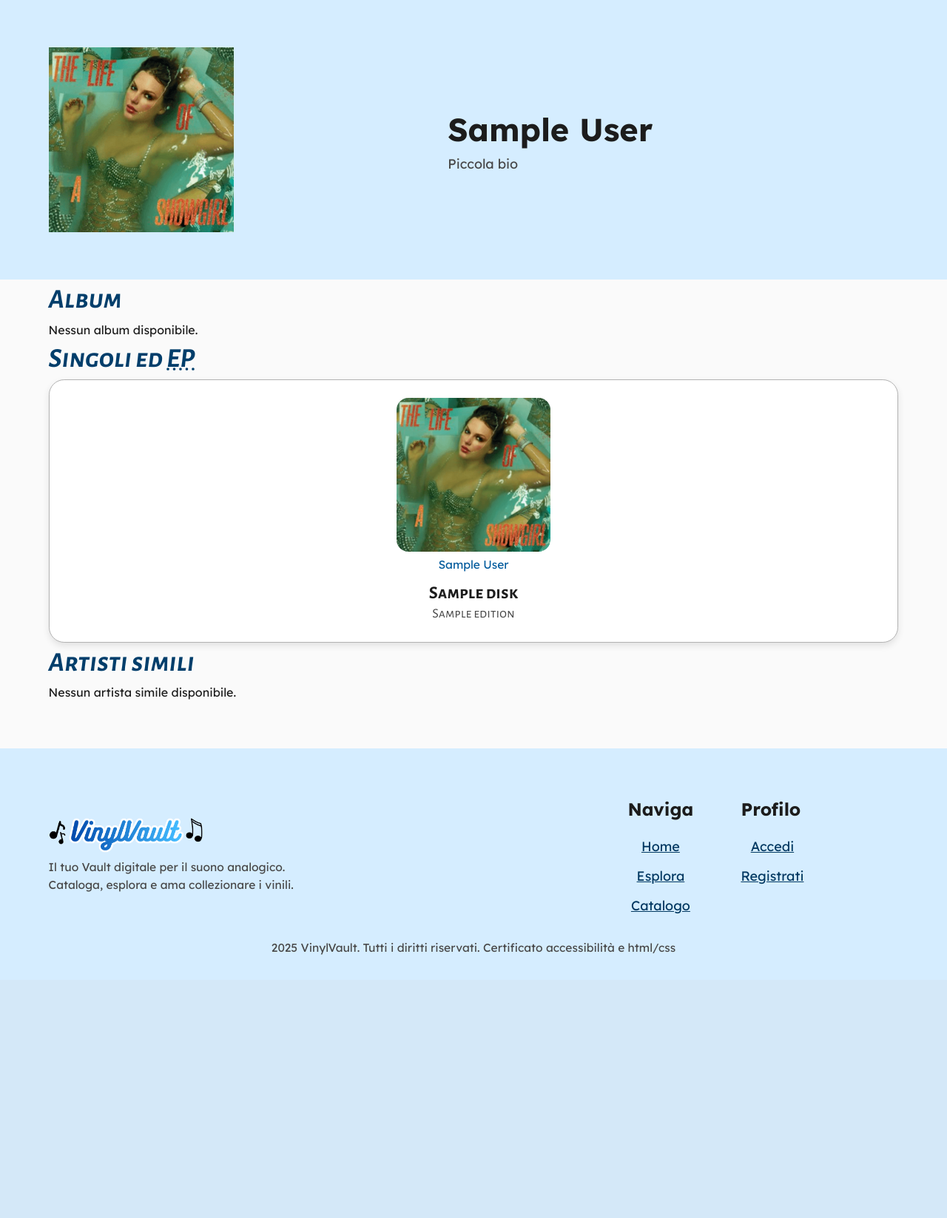
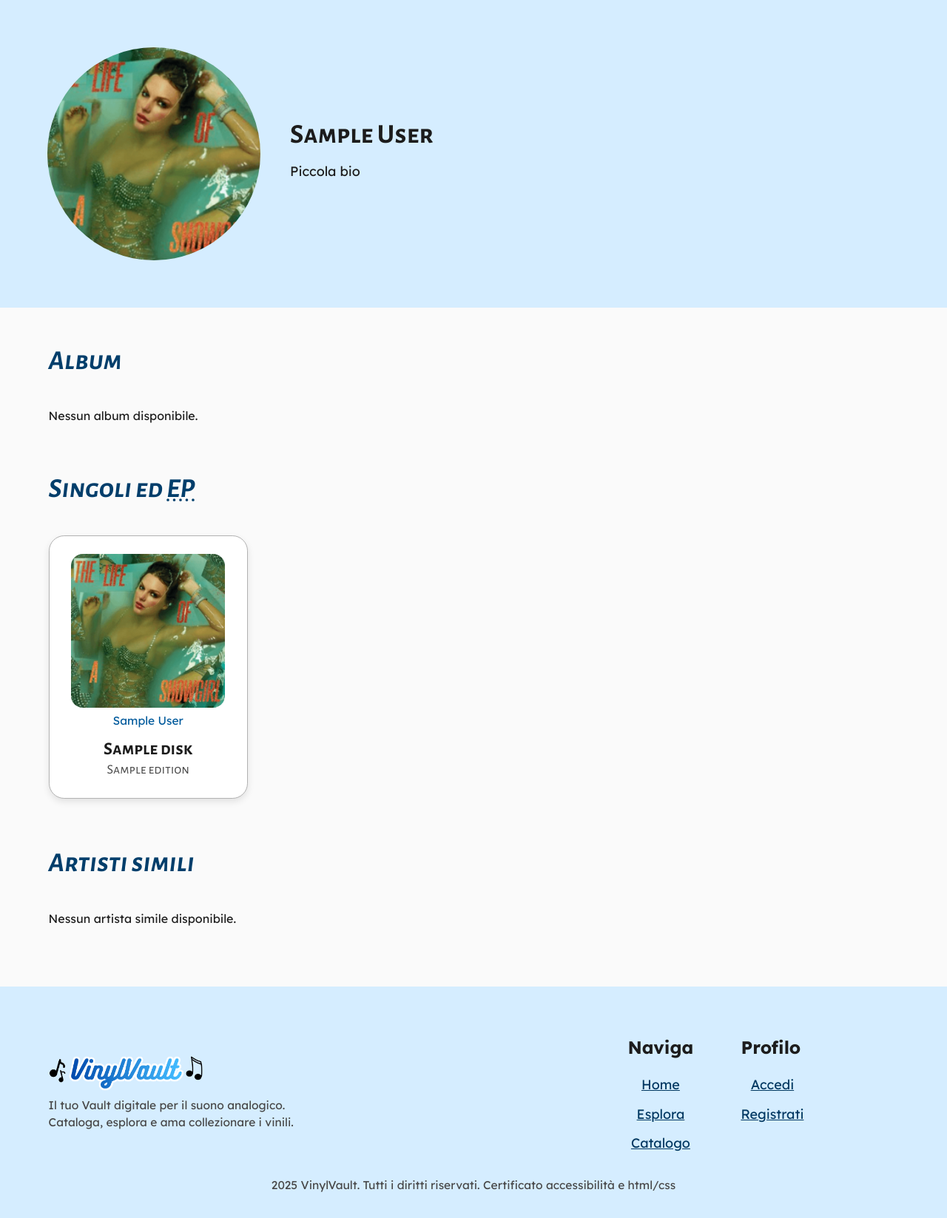
Before and after one commit to davidevigolo/vinyl-vault, a PHP site: page /artist.php?id=1 in a window 1280 px wide. Shown: the part 142-1789 px from the top of the page at 74% size. Before the commit the page ends 1433 px from the top, so only its background shows below. Run offline with PHP 8.4, Linux system fonts and the light colour scheme; tables that the repository leaves empty hold one stand-in row (values such as "Sample post"); data that the repository does not hold is empty.

Commit message:
Artista (css) completato

```diff
--- a/php/static/artist.html
+++ b/php/static/artist.html
@@ -33,7 +33,7 @@
     </nav>
 
     <main id="content">
-        <section class="hero" aria-labelledby="artist-name">
+        <section class="hero artist-hero" aria-labelledby="artist-name">
             <div class="center-container">
                 <img src="[artist_image]" alt="Foto di [artist_name]" class="artist-image">
 
@@ -52,7 +52,7 @@
                 <div class="section-title">
                     <h2 id="albums-title"><span lang="en">Album</span></h2>
                 </div>
-                <div class="trending-vinyls-container">
+                <div class="cards-container">
                     [artist_albums]
                 </div>
             </div>
@@ -63,7 +63,7 @@
                 <div class="section-title">
                     <h2 id="singles-title">Singoli ed <abbr title="Extended Play" lang="en">EP</abbr></h2>
                 </div>
-                <div class="trending-vinyls-container">
+                <div class="cards-container">
                     [artist_singles]
                 </div>
             </div>
@@ -74,7 +74,7 @@
                 <div class="section-title">
                     <h2 id="similar-artists-title">Artisti simili</h2>
                 </div>
-                <div class="most-liked-artists-container">
+                <div class="cards-container">
                     [similar_artists]
                 </div>
             </div>
--- a/stylesheets/style_desktop.css
+++ b/stylesheets/style_desktop.css
@@ -339,7 +339,7 @@ p#empty-collection-paragraph {
 
 
 
-
+/* Album Page */
 
 .album-hero .center-container {
     display: flex;
@@ -369,6 +369,12 @@ p#empty-collection-paragraph {
     margin-top: 1rem;
 }
 
+.album-genres span,
+.artist-genres span {
+    font-size: var(--font-medium);
+}
+
+
 .album-rating {
     grid-column: 2;
     grid-row: 1 / span 3;
@@ -376,7 +382,7 @@ p#empty-collection-paragraph {
     text-align: right;
     display: flex;
     flex-direction: column;
-    align-items: flex-end;
+    align-items: center;
 }
 
 .tracklist {
@@ -415,3 +421,60 @@ p#empty-collection-paragraph {
 }
 
 /* End Album Page */
+
+
+/* Artist Page */
+
+.artist-hero .center-container {
+    display: flex;
+    flex-direction: row;
+    align-items: center;
+    gap: 2.5rem;
+    text-align: left;
+    padding: 4rem 1.5rem;
+}
+
+.artist-hero .artist-image {
+    flex: 1;
+    max-width: 18rem;
+    height: 18rem;
+    border-radius: 50%;
+    object-fit: cover;
+}
+
+.artist-hero .hero-text {
+    flex: 1.2;
+    display: grid;
+    grid-template-columns: 1fr auto;
+    align-items: start;
+    gap: 0 2rem;
+}
+
+#artist-name {
+    grid-column: 1;
+    grid-row: 1;
+    font-size: var(--font-xxxl);
+    margin: 0;
+}
+
+.artist-hero .hero-text p {
+    grid-column: 1;
+    grid-row: 2;
+    margin-top: 0.5rem;
+    font-size: var(--font-medium);
+    color: var(--text-primary);
+}
+
+.artist-genres {
+    grid-column: 2;
+    grid-row: 1 / span 2;
+    display: flex;
+    flex-direction: column;
+    align-items: center;
+    margin-top: 0;
+    justify-content: center;
+}
+
+
+
+/* Page Artist Page */
--- a/stylesheets/style_mobile.css
+++ b/stylesheets/style_mobile.css
@@ -1024,11 +1024,6 @@ footer .profile-links a:hover {
 /* End 404 Page */
 
 
-
-
-/* manca album page mobile ---------------------------------------------------------->
-
-
 /* Collection & Wishlist pages */
 
 .page-banner {
@@ -1423,13 +1418,15 @@ img#empty-collection-image {
     font-size: var(--font-medium);
 }
 
-.album-genres {
+.album-genres,
+.artist-genres {
     display: flex;
     justify-content: center;
     gap: 0.3em;
 }
 
-.album-genres span {
+.album-genres span,
+.artist-genres span {
     background-color: var(--bg-subsection);
     color: var(--text-secondary);
     font-size: var(--font-small);
@@ -1483,7 +1480,10 @@ img#empty-collection-image {
 }
 
 #tracklist-heading,
-#versions-heading {
+#versions-heading,
+#albums-title,
+#singles-title,
+#similar-artists-title {
     width: 100%;
     color: var(--brand-primary-dark);
     font-size: var(--font-xxxl);
@@ -1582,3 +1582,34 @@ img#empty-collection-image {
 /* Credits --------------------------------------------- da togliere? */
 
 /* End Album Page */
+
+
+/* Artist Page */
+
+#albums-title,
+#singles-title,
+#similar-artists-title {
+    margin-top: 1.2em;
+}
+
+.hero .artist-image {
+    width: 20rem;
+    height: 20rem;
+    border-radius: 50%;
+    object-fit: cover;
+}
+
+
+#artist-name {
+    font-size: var(--font-xxxl);
+    margin-bottom: 0.2em;
+    font-family: var(--font-secondary);
+}
+
+.hero-text h1 + p {
+    font-size: var(--font-small);
+    margin-bottom: 1rem;
+    display: block;
+}
+
+/* Artist Page */
```
